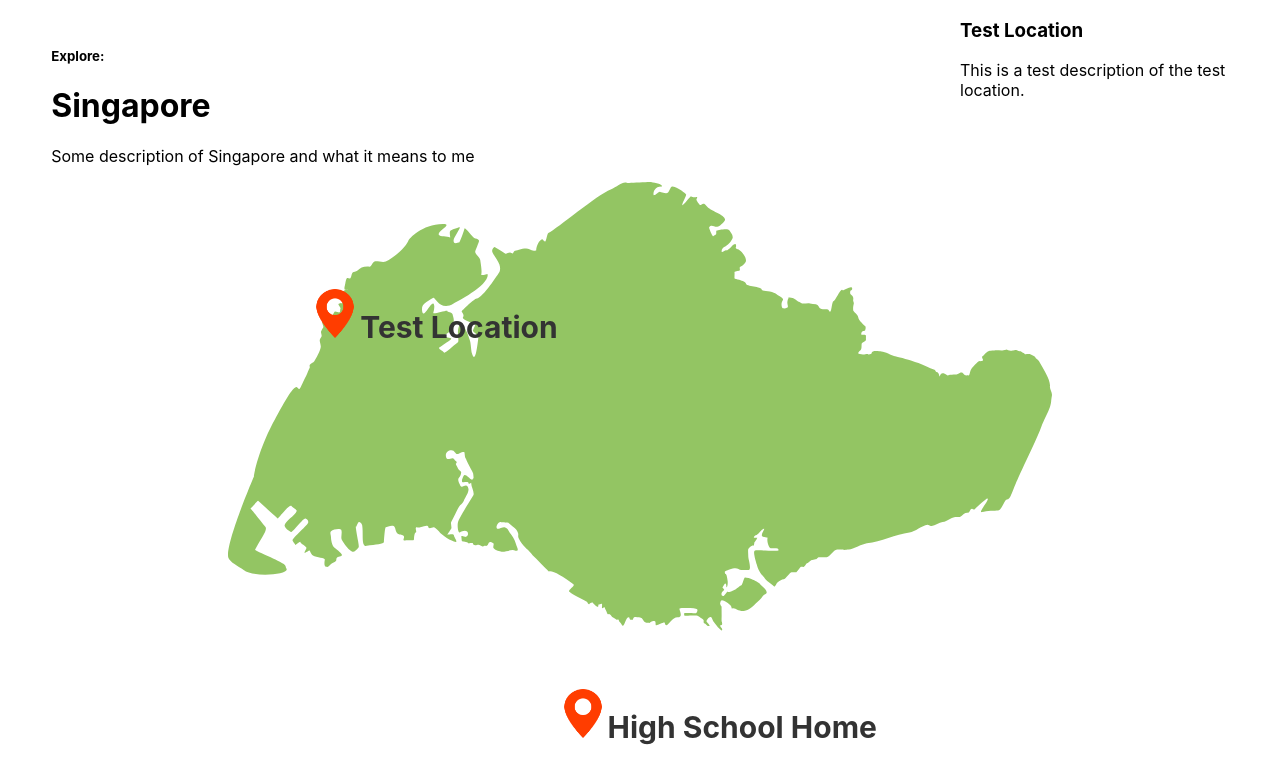
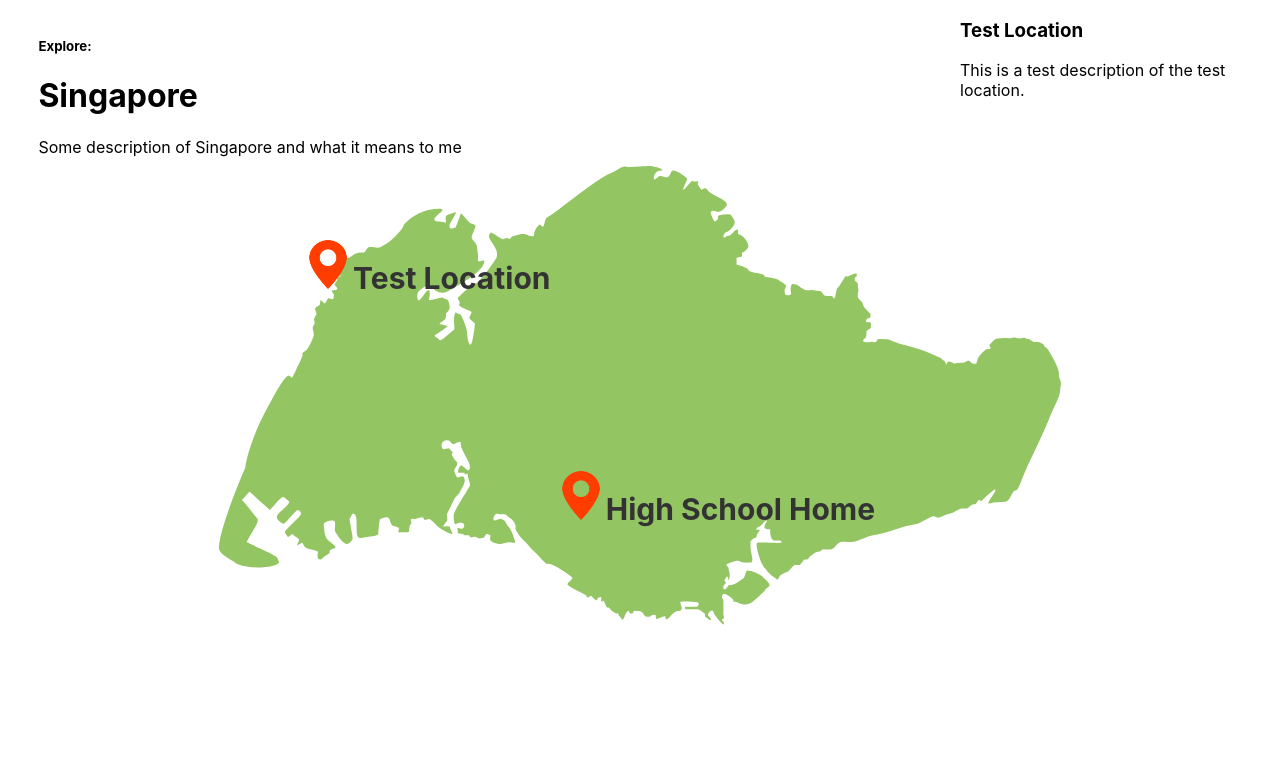
Before and after one commit to spark33/Singapore, a React (Create React App) app: page / in a window 1280 px wide. Both pictures are taken after a click on the element "Test Location". Shown: the top 782 px of the page. Built offline with nearby package versions, Linux system fonts and the light colour scheme.

Commit message:
removed sidebarOpen state var from app component

```diff
--- a/src/App.css
+++ b/src/App.css
@@ -1,17 +1,19 @@
 .App {
   max-height: 100vh;
-  padding: 2% 4%;
+  padding: 2vh 3vw;
+}
+
+.Header {
+  height: 16vh;
 }
 
 .map-container {
-  height: 100vh;
   width: 70%;
   margin: 0 auto;
   position: relative;
 }
 
 .Map img {
-  position: absolute;
   width: 100%;
 }
 
--- a/src/App.js
+++ b/src/App.js
@@ -10,19 +10,20 @@ class App extends Component {
 
   constructor(props) {
     super(props);
-    this.state = { sidebarOpen: false };
+    this.state = {};
     this.handlePinClick = this.handlePinClick.bind(this);
   }
 
   handlePinClick(pinIndex) {
-    let location = locations[pinIndex];
-    this.setState({
-      sidebarOpen: !this.state.sidebarOpen,
-      selectedLocation: location
-    });
+    if(locations[pinIndex] == this.state.selectedLocation) {
+      this.setState({ selectedLocation: null })
+    } else {
+      this.setState({ selectedLocation: locations[pinIndex] });
+    }
   }
 
   render() {
+
     return (
       <div className="App">
         <Header />
@@ -33,7 +34,6 @@ class App extends Component {
             locations = { locations } />
         </div>
         <Sidebar
-          open={ this.state.sidebarOpen }
           location={ this.state.selectedLocation } />
       </div>
     );
--- a/src/LocationPins.js
+++ b/src/LocationPins.js
@@ -3,10 +3,6 @@ import './App.css';
 import Pin from './Pin.js';
 
 class LocationPins extends Component {
-
-  constructor(props) {
-    super(props);
-  }
 
   render() {
     return (
--- a/src/Pin.js
+++ b/src/Pin.js
@@ -21,7 +21,7 @@ class Pin extends Component {
       <div className="Pin"
            style={ this.styles }
            onClick={ this.handleClick } >
-        <img src={ require("./map-pin.png") } />
+        <img src={ require("./map-pin.png") } alt="Map Pin" />
         <h5>{ this.props.name }</h5>
       </div>
     );
--- a/src/Sidebar.js
+++ b/src/Sidebar.js
@@ -3,24 +3,17 @@ import './App.css';
 
 class Sidebar extends Component {
 
-	constructor(props) {
-		super(props);
-	}
-
   render() {
-
-  	let title;
-  	let content;
 
   	if(this.props.location) {
   		return (
-	      <div className= { this.props.open ? "sidebar open" : "sidebar closed" }>
+	      <div className="sidebar open">
 	      	<h3> { this.props.location.name } </h3>
 	      	<p> { this.props.location.blurb } </p>
 	      </div>
     	);
   	} else {
-  		return null;
+  		return <div className="sidebar"></div>;
   	}
   }
 }
```
